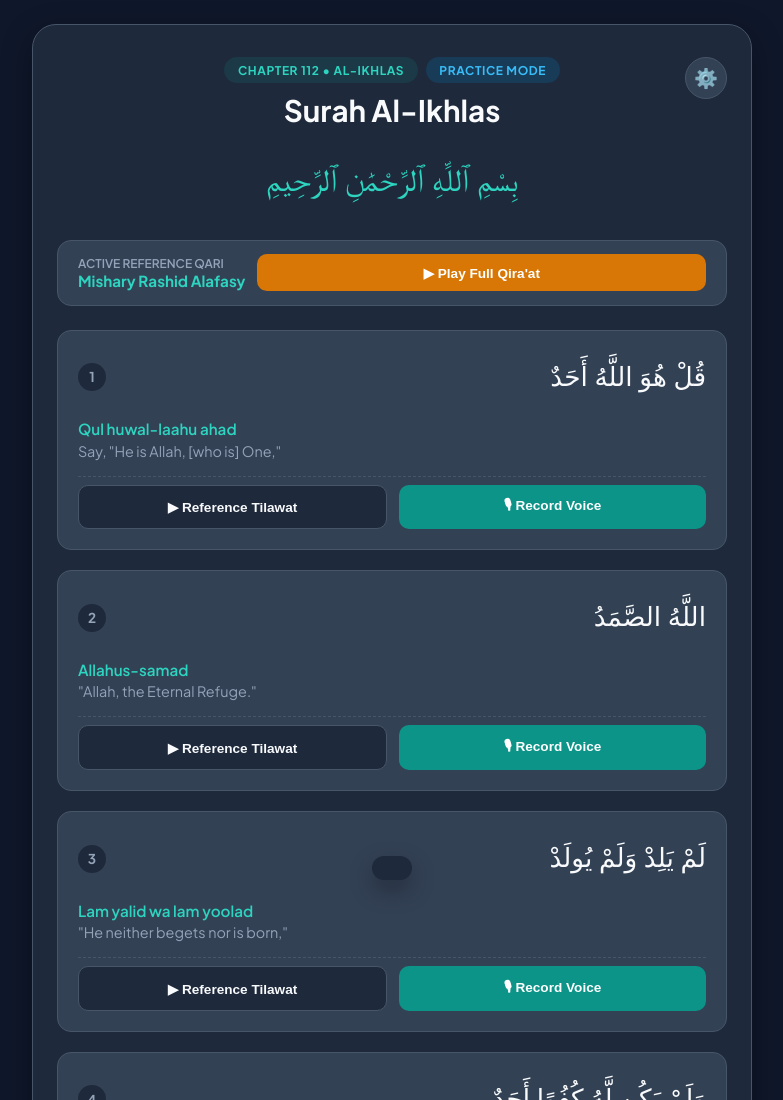
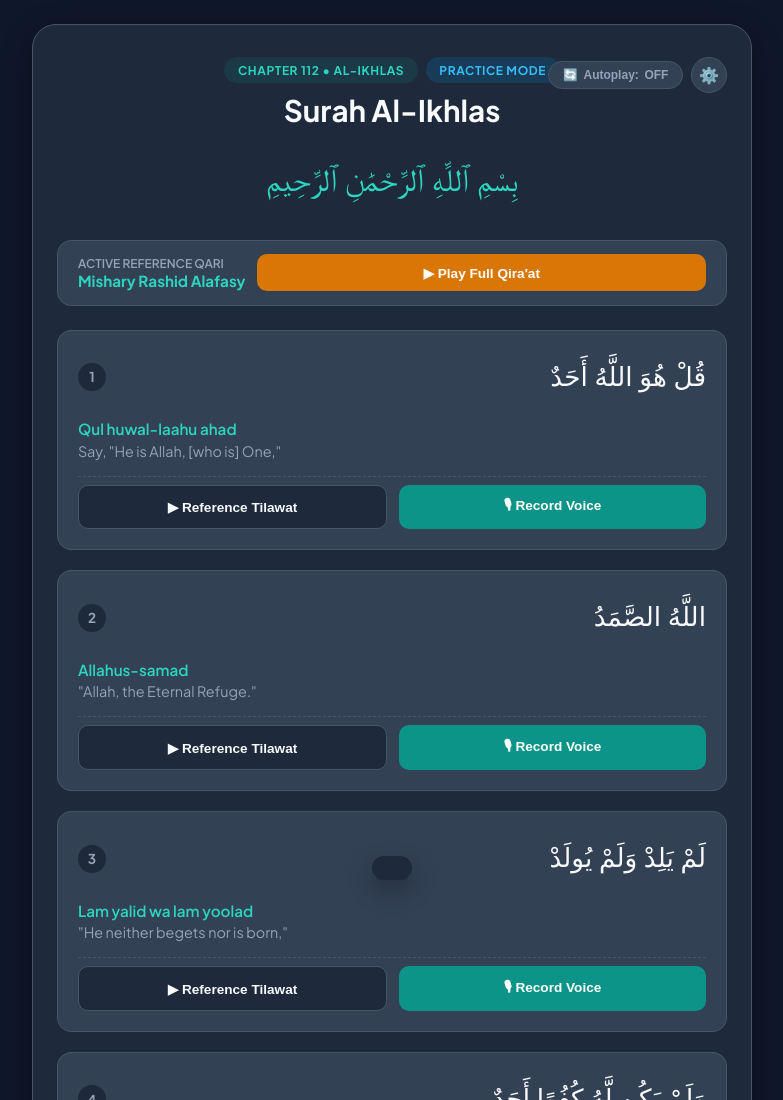
Before and after one commit to noor170/recitetion-quran, a website: page index.html in a window 1280 px wide. Shown: the top 1100 px of the page, without its empty margins (248-1031 px from the left). Drawn offline with Linux system fonts and the light colour scheme; a web font is replaced by a local one.

Commit message:
Implement autoplay toggle and update header layout
Added autoplay toggle button and settings menu button to the header. Updated styles for buttons and adjusted their positions.

```diff
--- a/index.html
+++ b/index.html
@@ -76,6 +76,37 @@
       position: relative;
     }
 
+    .header-actions {
+      position: absolute;
+      top: 0;
+      right: 0;
+      display: flex;
+      align-items: center;
+      gap: 0.5rem;
+    }
+
+    /* Autoplay Toggle Button */
+    .autoplay-btn {
+      background: var(--surface-card);
+      border: 1px solid var(--border);
+      border-radius: 9999px;
+      padding: 0.4rem 0.85rem;
+      font-size: 0.75rem;
+      font-weight: 700;
+      color: var(--text-muted);
+      cursor: pointer;
+      display: flex;
+      align-items: center;
+      gap: 0.35rem;
+      transition: all 0.2s ease;
+    }
+
+    .autoplay-btn.active {
+      background: rgba(16, 185, 129, 0.2);
+      border-color: var(--success);
+      color: #34d399;
+    }
+
     .badge-group {
       display: flex;
       gap: 0.5rem;
@@ -122,19 +153,16 @@
 
     /* Settings Menu Overlay */
     .settings-btn {
-      position: absolute;
-      top: 0;
-      right: 0;
       background: var(--surface-card);
       border: 1px solid var(--border);
       border-radius: 50%;
-      width: 42px;
-      height: 42px;
+      width: 36px;
+      height: 36px;
       display: flex;
       align-items: center;
       justify-content: center;
       cursor: pointer;
-      font-size: 1.2rem;
+      font-size: 1rem;
       color: var(--text-main);
       transition: all 0.2s ease;
     }
@@ -576,7 +604,13 @@
   <div class="app-card">
     <!-- Header -->
     <header class="header">
-      <button class="settings-btn" onclick="toggleSettingsMenu()" title="Settings">⚙️</button>
+      <div class="header-actions">
+        <button id="autoplayBtn" class="autoplay-btn practice-only" onclick="toggleAutoplay()">
+          <span>🔄</span> Autoplay: <strong id="autoplayStatus">OFF</strong>
+        </button>
+        <button class="settings-btn" onclick="toggleSettingsMenu()" title="Settings">⚙️</button>
+      </div>
+
       <div class="badge-group">
         <span class="badge">Chapter 112 • Al-Ikhlas</span>
         <span id="appModeBadge" class="badge badge-mode">Practice Mode</span>
@@ -781,6 +815,7 @@
     let isPaused = false;
     let currentVerseIndex = 0;
     let activeQariIdentifier = 'ar.alafasy';
+    let isAutoplayEnabled = false;
 
     let mediaRecorder = null;
     let audioChunks = [];
@@ -800,6 +835,27 @@
     let studioMasterBlob = null;
 
     const verseIds = [6222, 6223, 6224, 6225];
+
+    function toggleAutoplay() {
+      isAutoplayEnabled = !isAutoplayEnabled;
+      const btn = document.getElementById('autoplayBtn');
+      const status = document.getElementById('autoplayStatus');
+
+      if (isAutoplayEnabled) {
+        btn.classList.add('active');
+        status.textContent = 'ON';
+        showToast('Autoplay Enabled: Full recitation will auto-start when all verses are recorded.');
+
+        // Auto trigger if ready
+        if (Object.keys(recordedBlobs).length === 4 && currentPlaybackState !== 'fullPersonal') {
+          toggleFullSurah();
+        }
+      } else {
+        btn.classList.remove('active');
+        status.textContent = 'OFF';
+        showToast('Autoplay Disabled.');
+      }
+    }
 
     function toggleSettingsMenu() {
       document.getElementById('settingsMenu').classList.toggle('active');
@@ -1156,6 +1212,10 @@
         saveMp3Btn.disabled = false;
         statusMsg.textContent = 'All 4 verses recorded! Ready for full playback & export.';
         statusMsg.style.color = '#2dd4bf';
+
+        if (isAutoplayEnabled && currentPlaybackState !== 'fullPersonal') {
+          toggleFullSurah();
+        }
       } else {
         fullPlayBtn.disabled = true;
         saveMp3Btn.disabled = true;
@@ -1218,7 +1278,6 @@
         mediaRecorder.ondataavailable = e => audioChunks.push(e.data);
         mediaRecorder.onstop = processStudioMasterRecording;
 
-        // Sound intensity analyser using Web Audio API
         studioAudioCtx = new (window.AudioContext || window.webkitAudioContext)();
         studioAnalyser = studioAudioCtx.createAnalyser();
         const source = studioAudioCtx.createMediaStreamSource(studioMicStream);
@@ -1256,11 +1315,9 @@
         }
         let average = sum / bufferLength;
 
-        // Reactive mic halo scaling relative to speech audio volume
         let scale = 1 + (average / 128) * 0.75;
         halo.style.transform = `scale(${scale})`;
 
-        // Render Audio Spectrum Bars
         ctx.clearRect(0, 0, canvas.width, canvas.height);
         let barWidth = (canvas.width / bufferLength) * 2.5;
         let x = 0;
```
